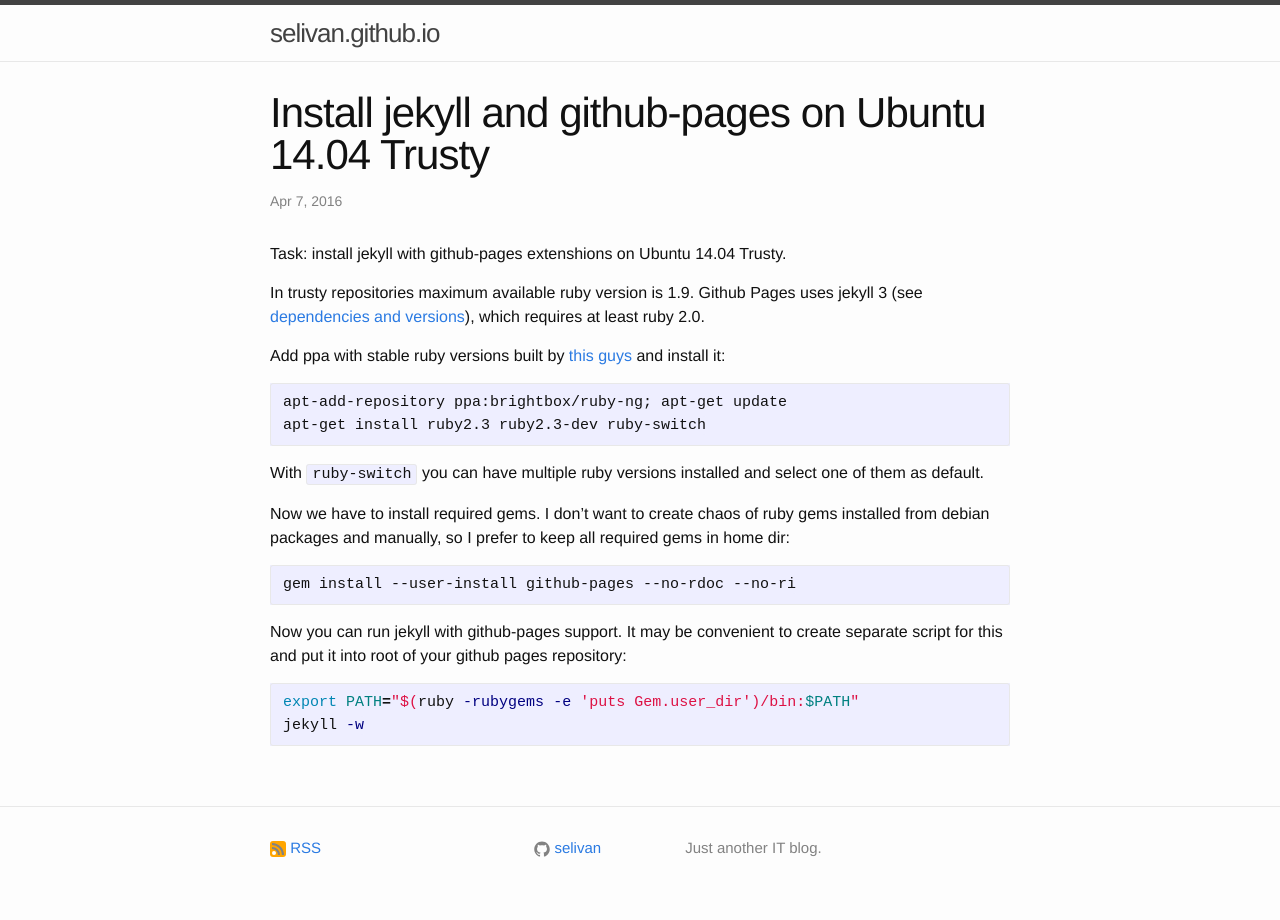
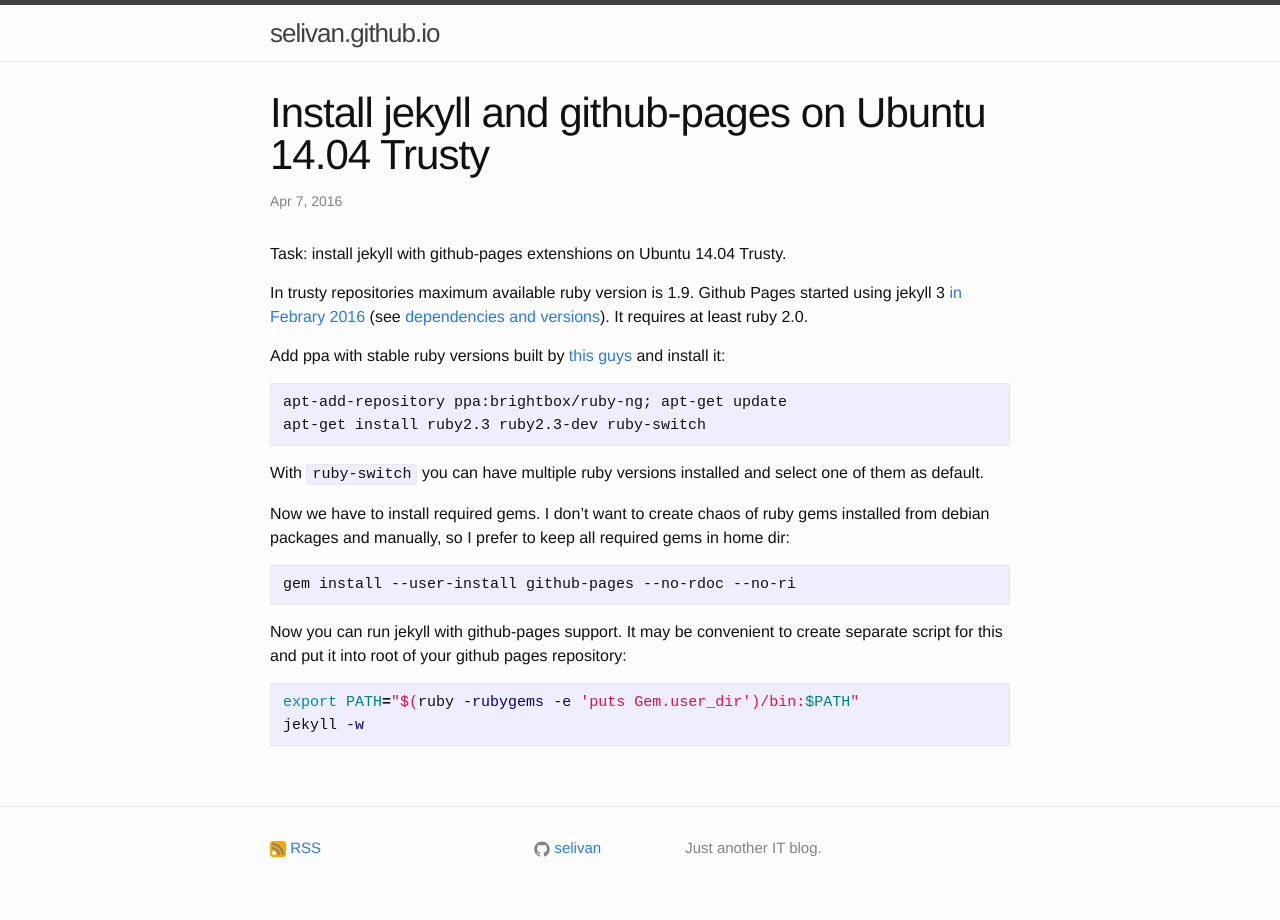
Before and after one commit to selivan/selivan.github.io, a Jekyll site: the page built from _posts/2016-04-07-jekyll-and-github-pages-install-ubuntu-trusty-14-04.md, in a window 1280 px wide. Built offline with Jekyll 4.4.1, drawn with Linux system fonts in a browser that asks for light colours.

Commit message:
update post: add link

```diff
--- a/_posts/2016-04-07-jekyll-and-github-pages-install-ubuntu-trusty-14-04.md
+++ b/_posts/2016-04-07-jekyll-and-github-pages-install-ubuntu-trusty-14-04.md
@@ -5,7 +5,7 @@
 ---
 Task: install jekyll with github-pages extenshions on Ubuntu 14.04 Trusty.
 
-In trusty repositories maximum available ruby version is 1.9. Github Pages uses jekyll 3 (see [dependencies and versions](https://pages.github.com/versions/)), which requires at least ruby 2.0.
+In trusty repositories maximum available ruby version is 1.9. Github Pages started using jekyll 3 [in Febrary 2016](https://github.com/blog/2100-github-pages-now-faster-and-simpler-with-jekyll-3-0) (see [dependencies and versions](https://pages.github.com/versions/)). It requires at least ruby 2.0.
 
 Add ppa with stable ruby versions built by [this guys](https://www.brightbox.com/docs/ruby/ubuntu/) and install it:
 
```
